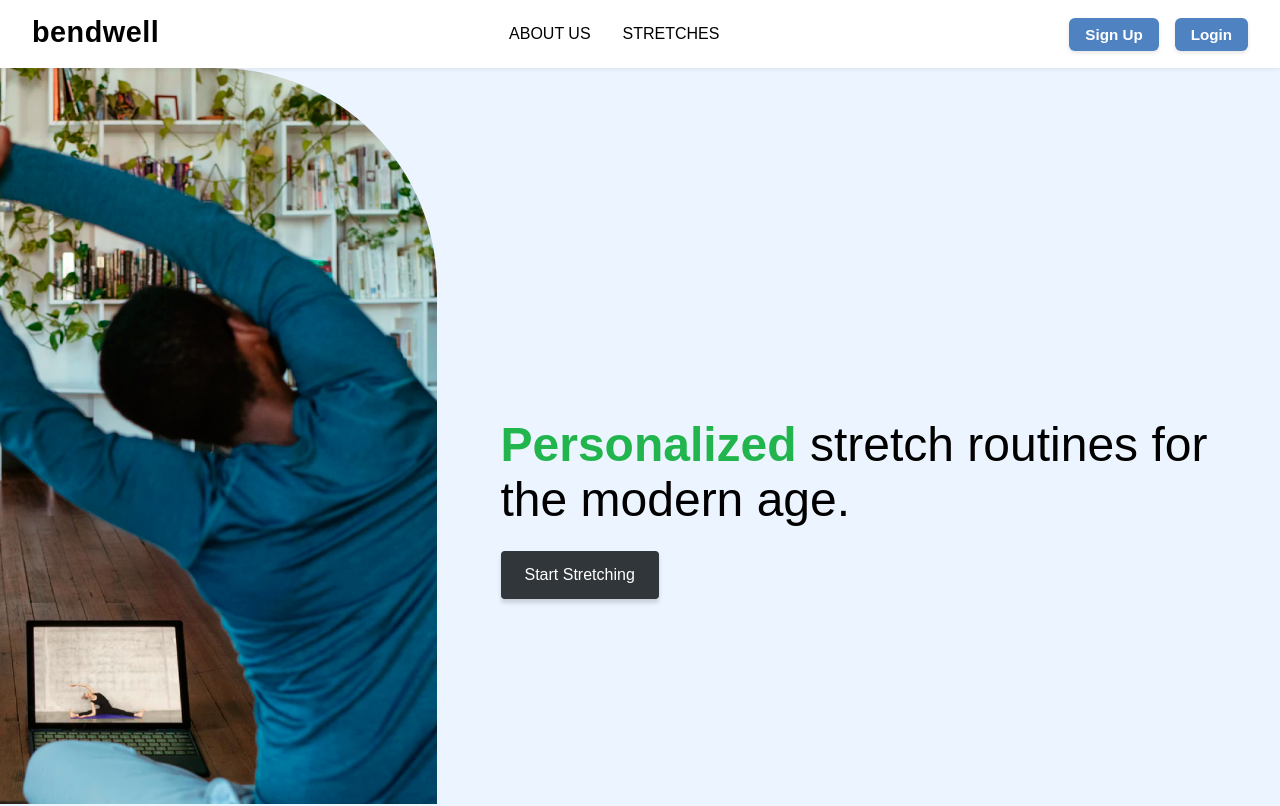
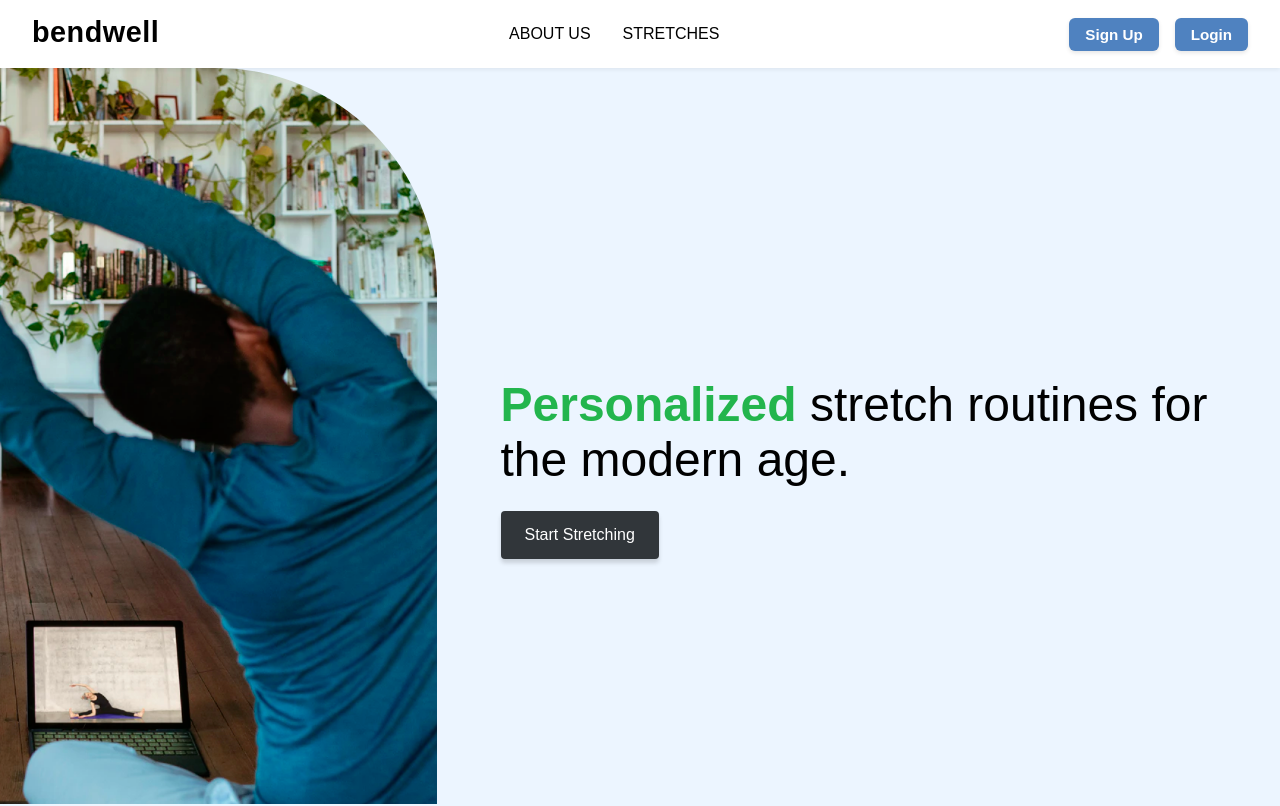
Before and after one commit to albertohuerta22/bendwell2.0, a React (Vite) app: page / in a window 1280 px wide. Shown: the top 806 px of the page. Built offline with nearby package versions, Linux system fonts and the light colour scheme; no server answers; a web font is replaced by a local one; what @tensorflow-models/knn-classifier would draw is missing.

Commit message:
fix landing page image

```diff
--- a/src/pages/Home/Home.scss
+++ b/src/pages/Home/Home.scss
@@ -6,11 +6,12 @@
 
     display: flex;
     background-color: $color-background;
-    height: 880px;
+    min-height: 100vh;
+    align-items: stretch;
 
     &-img {
       width: 50vw;
-      // height: 100vh;
+      height: 100%;
       height: calc(100vh - 64px);
       object-fit: cover;
       border-top-right-radius: 220px;
```
